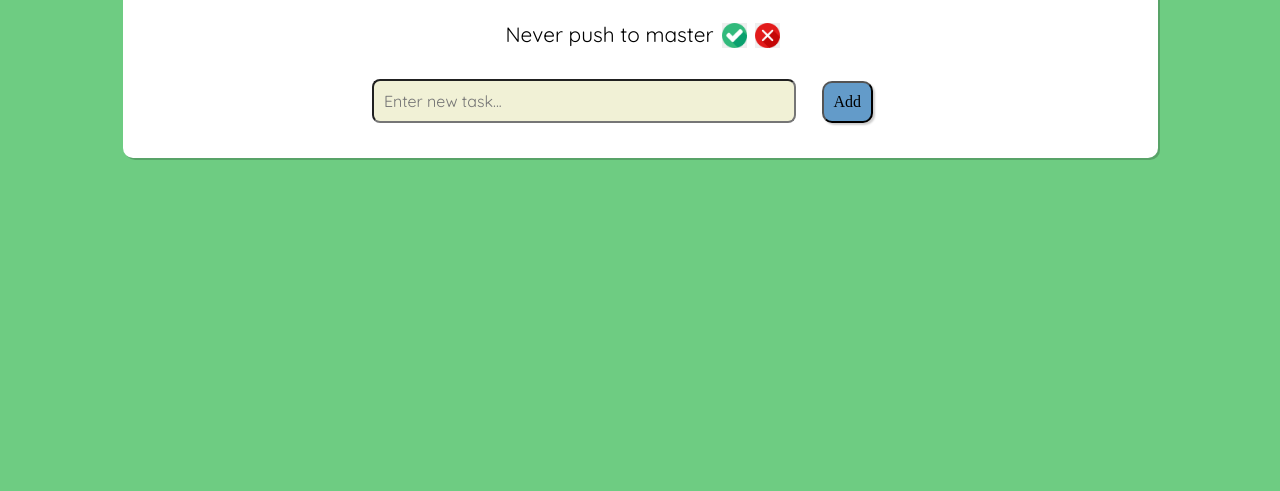
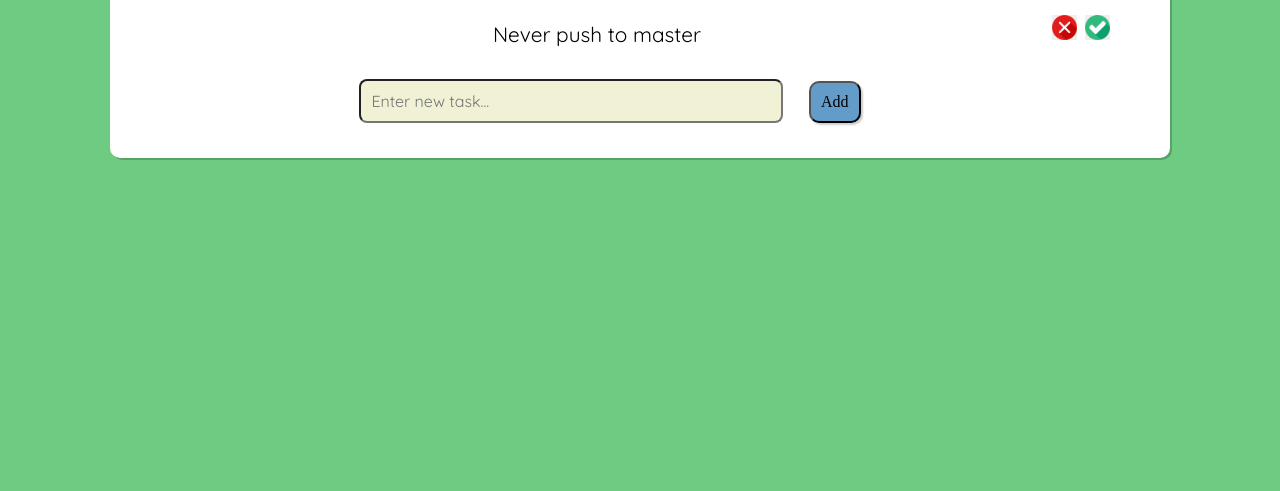
Before and after one commit to fac18/week-2-khol-todoapp, a website: page index.html in a window 1280 px wide. Shown: the part 309-800 px from the top of the page. Drawn offline with Linux system fonts and the light colour scheme; a web font is replaced by a local one.

Commit message:
align buttons to right Fixes #21

```diff
--- a/style.css
+++ b/style.css
@@ -38,7 +38,7 @@ ul {
 
 section {
   margin: 0 auto;
-  padding: 20px 35px 35px 0;
+  padding: 20px 60px 35px 0px;
   background-color: rgb(255, 255, 255);
   border-radius: 10px;
   box-shadow: 2px 2px rgba(0, 0, 0, 0.2);
@@ -111,6 +111,18 @@ section {
   cursor: pointer;
 }
 
+button.delete {
+  float: right;
+}
+
+button.unmarked {
+  float: right;
+}
+
+button.marked {
+  float: right;
+}
+
 @media screen and (max-width: 600px) {
   h1 {
     font-size: 3rem;
```
